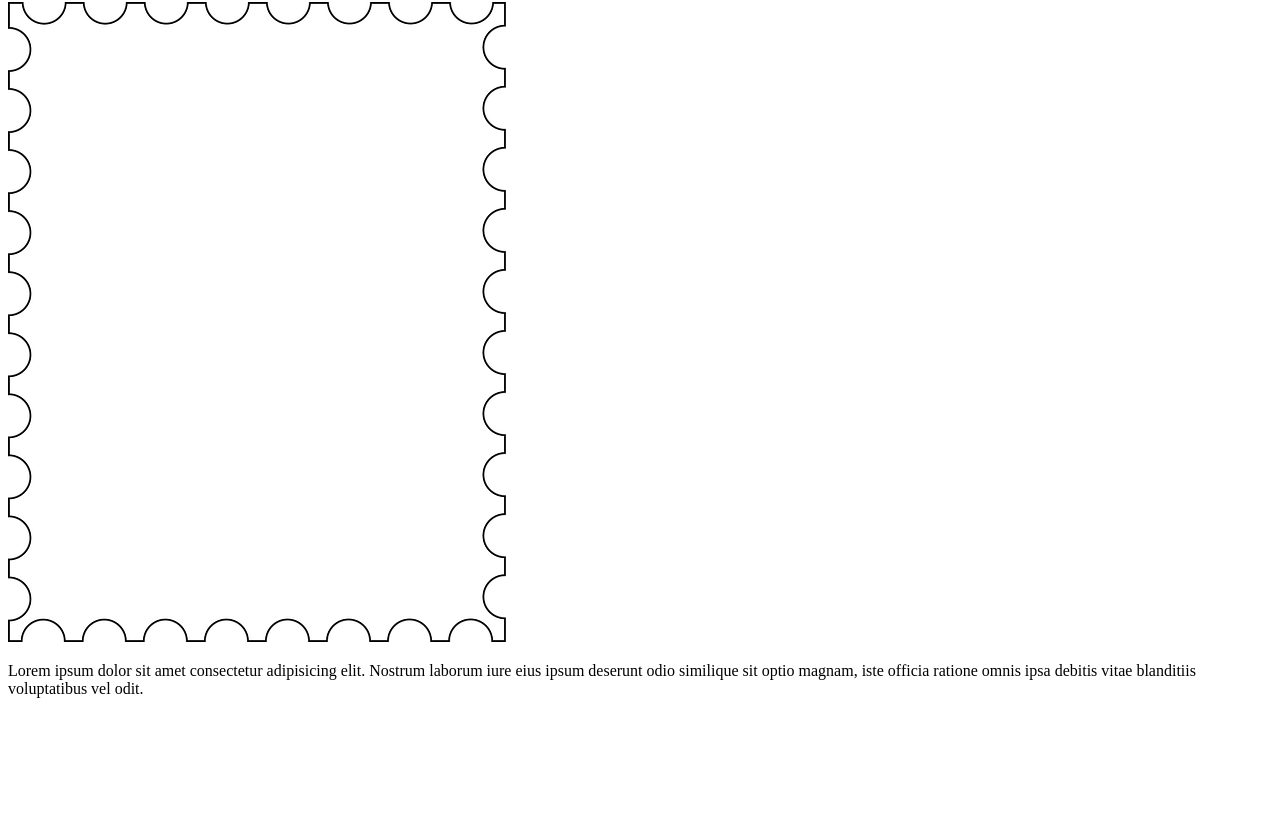
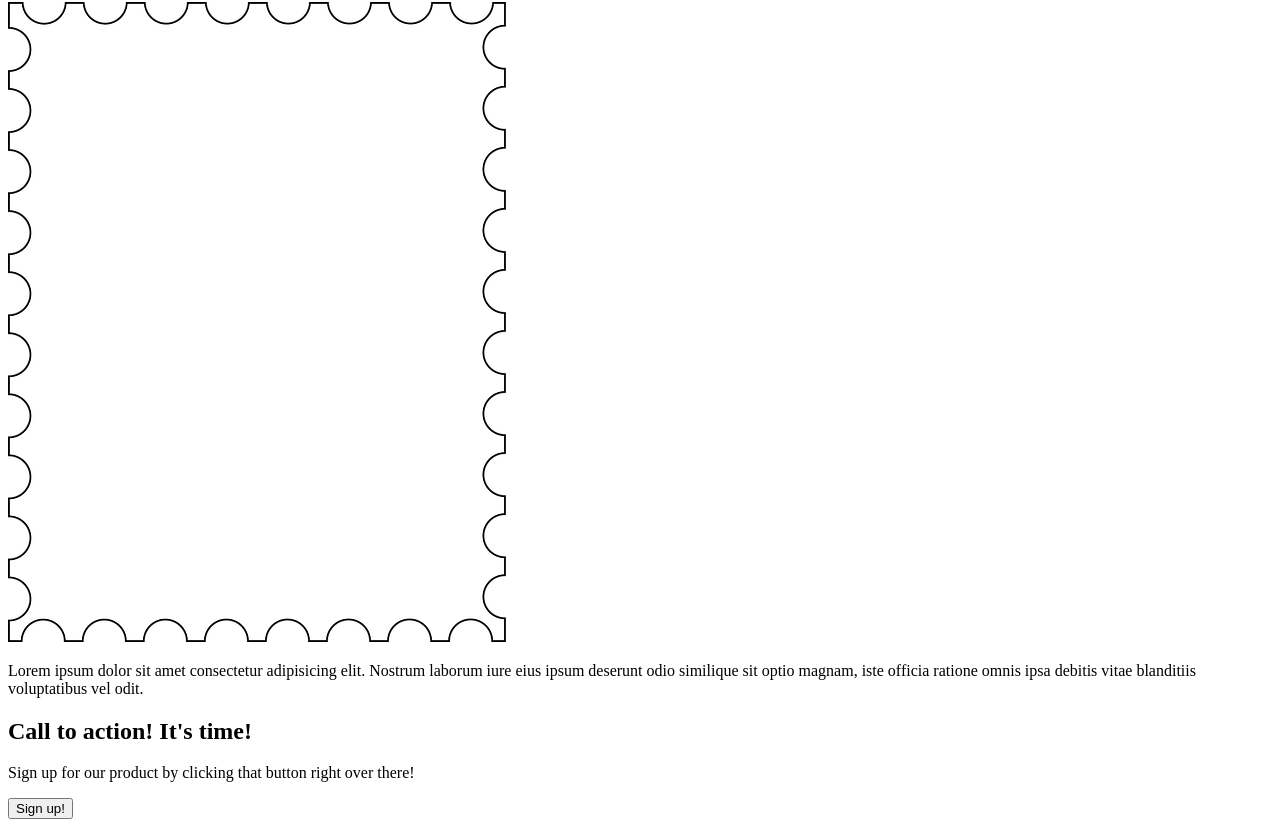
Before and after one commit to lu1sper/bmw-landing-page, a plain HTML site: page index.html in a window 1280 px wide. Shown: the part 2416-3243 px from the top of the page. Before the commit the page ends 3130 px from the top, so only its background shows below. Drawn offline with Linux system fonts and the light colour scheme.

Commit message:
Implemented the HTML article/section-4 component.

```diff
--- a/index.html
+++ b/index.html
@@ -34,6 +34,9 @@
         </div>
 
         <div class="section-4">
+            <h2>Call to action! It's time!</h2>
+            <p>Sign up for our product by clicking that button right over there!</p>
+            <button>Sign up!</button>
 
         </div>
     </div>
```
